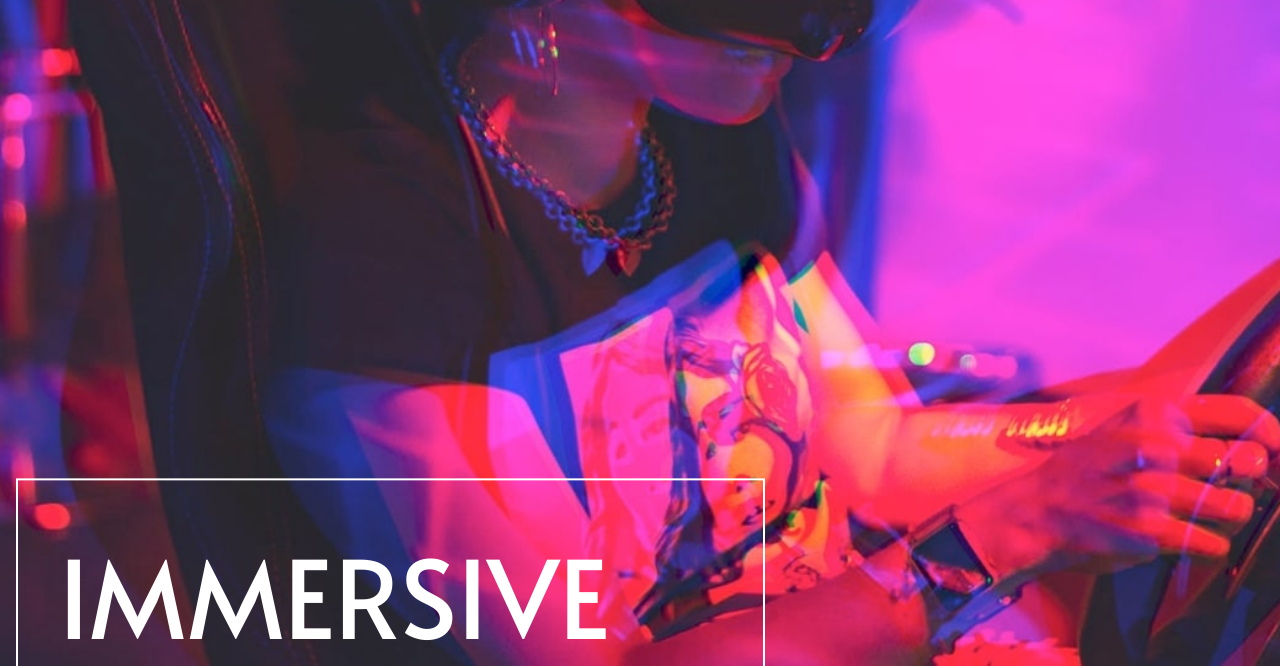
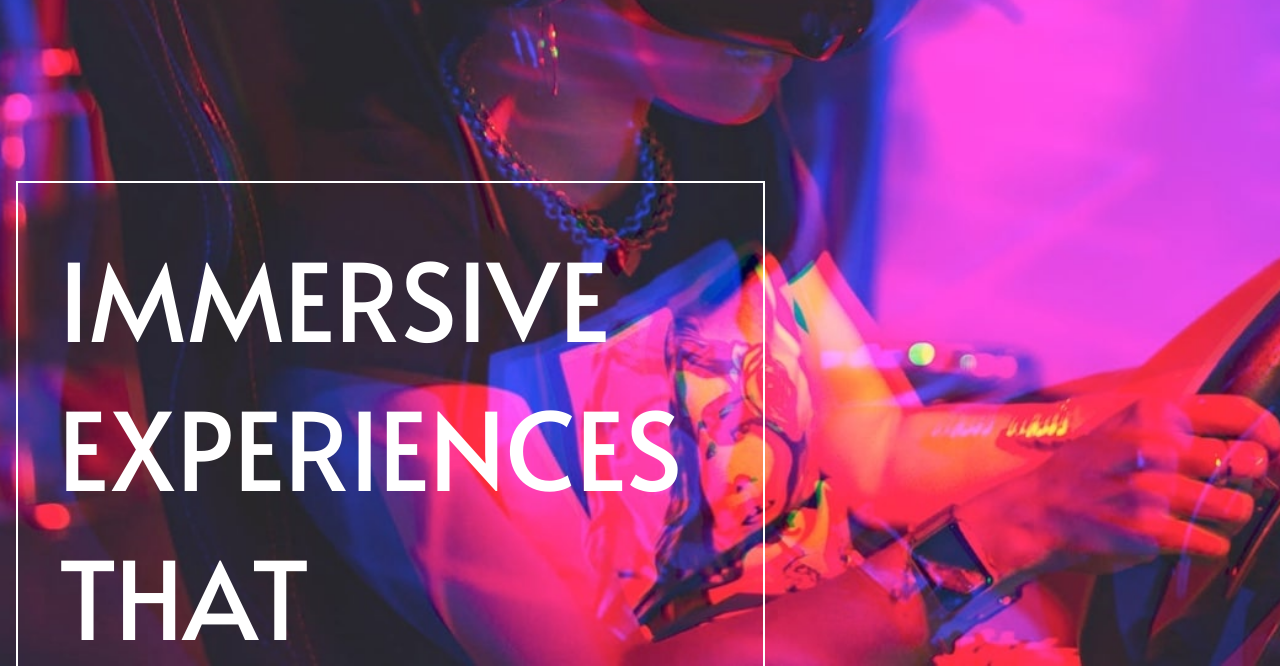
Before and after one commit to boarnerges/loopstudios, a plain HTML site: page index.html in a window 1280 px wide. Shown: the part 134-802 px from the top of the page. Drawn offline with Linux system fonts and the light colour scheme.

Commit message:
hero test adjustment

```diff
--- a/styles.css
+++ b/styles.css
@@ -349,7 +349,7 @@ li.fot_nav-link{
         position: static;
         text-align: left;
         border: none;
-        transform: translateY(53%);
+        transform: translateY(10vh);
     }
 
     .hero-title h1{
```
